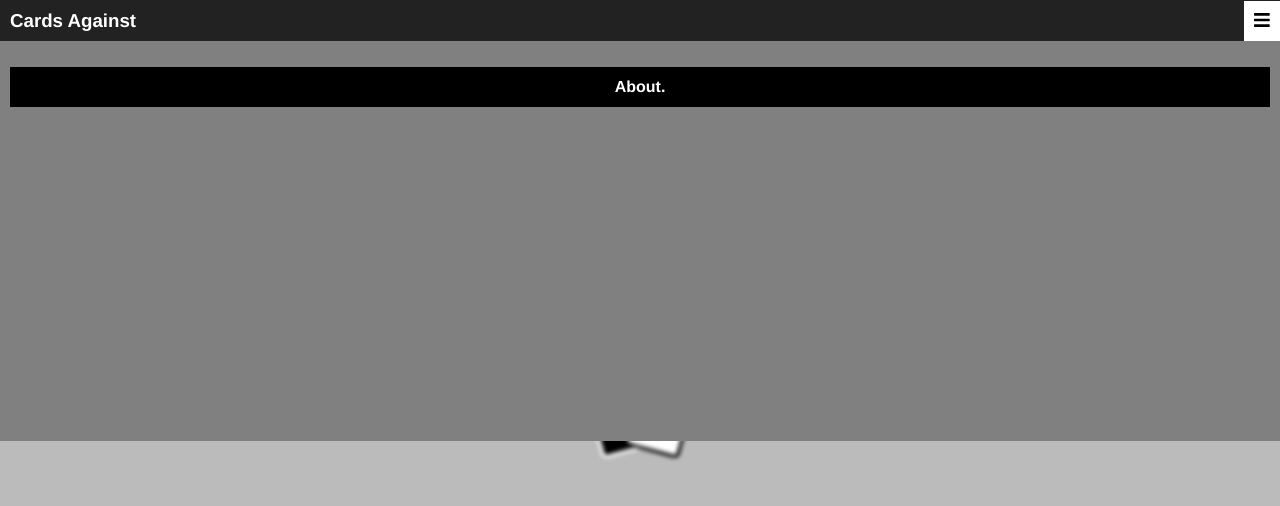
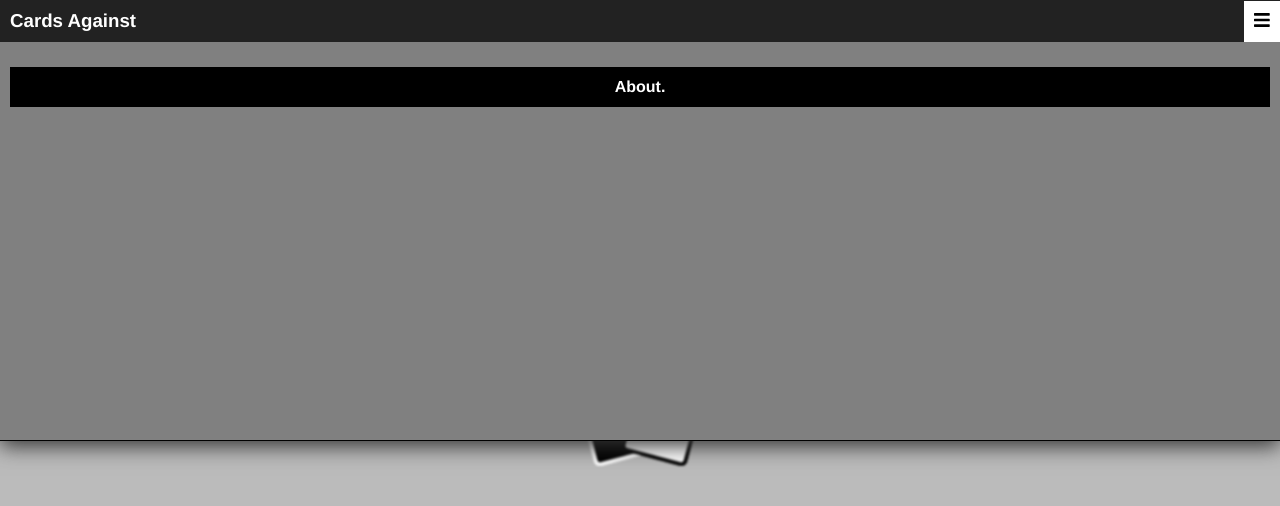
Before and after one commit to hewhowearspants/Cards-Against-Your-Sanity, a React (Create React App) app in the folder client/: page / in a window 1280 px wide. Both pictures are taken after a click on the element 1262 px from the left and 21 px from the top of the page. Shown: the top 506 px of the page. Built offline with nearby package versions, Linux system fonts and the light colour scheme; no server answers.

Commit message:
m-m-m-mega styles

```diff
--- a/client/src/App.css
+++ b/client/src/App.css
@@ -41,7 +41,7 @@ button:hover {
 
 .logo {
   filter: blur(1px);
-  animation: in-and-out 10s linear infinite;
+  animation: in-and-out 20s linear infinite;
 }
 
 @keyframes in-and-out {
@@ -94,7 +94,7 @@ header {
   top: 0;
   left: 0;
   right: 0;
-  z-index: 10;
+  z-index: 13;
   cursor: default;
 }
 
@@ -128,6 +128,8 @@ header h3 {
   animation: fadein .25s;
   animation: expand .25s;
   transition: .25s all;
+  border-bottom: 1px solid black;
+  box-shadow: 0px 5px 20px #333;
 }
 
 .expanded {
@@ -495,8 +497,6 @@ header h3 {
   cursor: pointer;
 }
 
-.modal-buttons
-
 .ready,
 .selected {
   background-color: black;
@@ -506,6 +506,11 @@ header h3 {
 .selection .pending {
   color: grey;
   background-color: lightgray;
+
+}
+
+.selection .pending .selected-card-number {
+  border: 1px solid grey;
 }
 
 .invisible {
```
